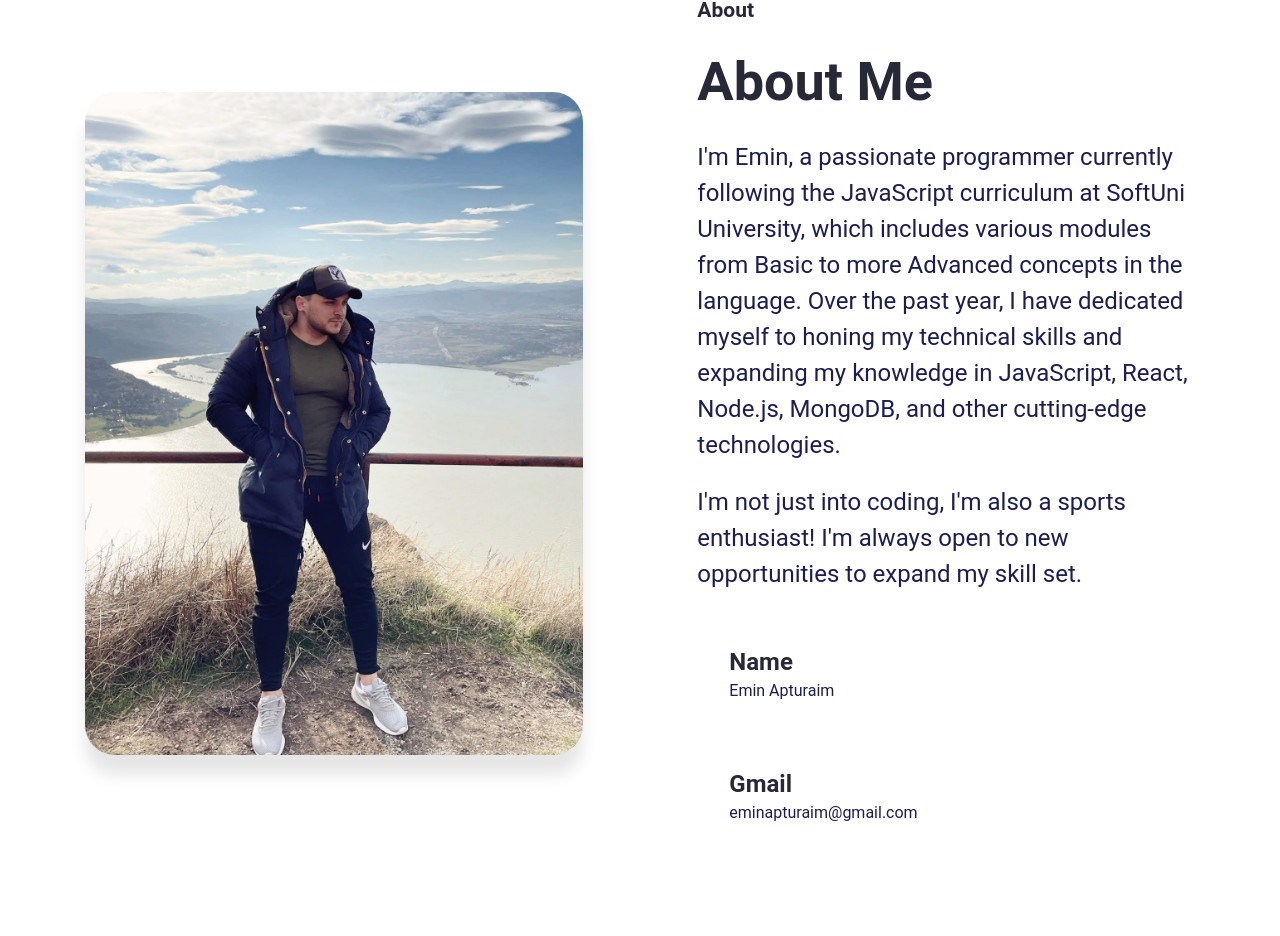
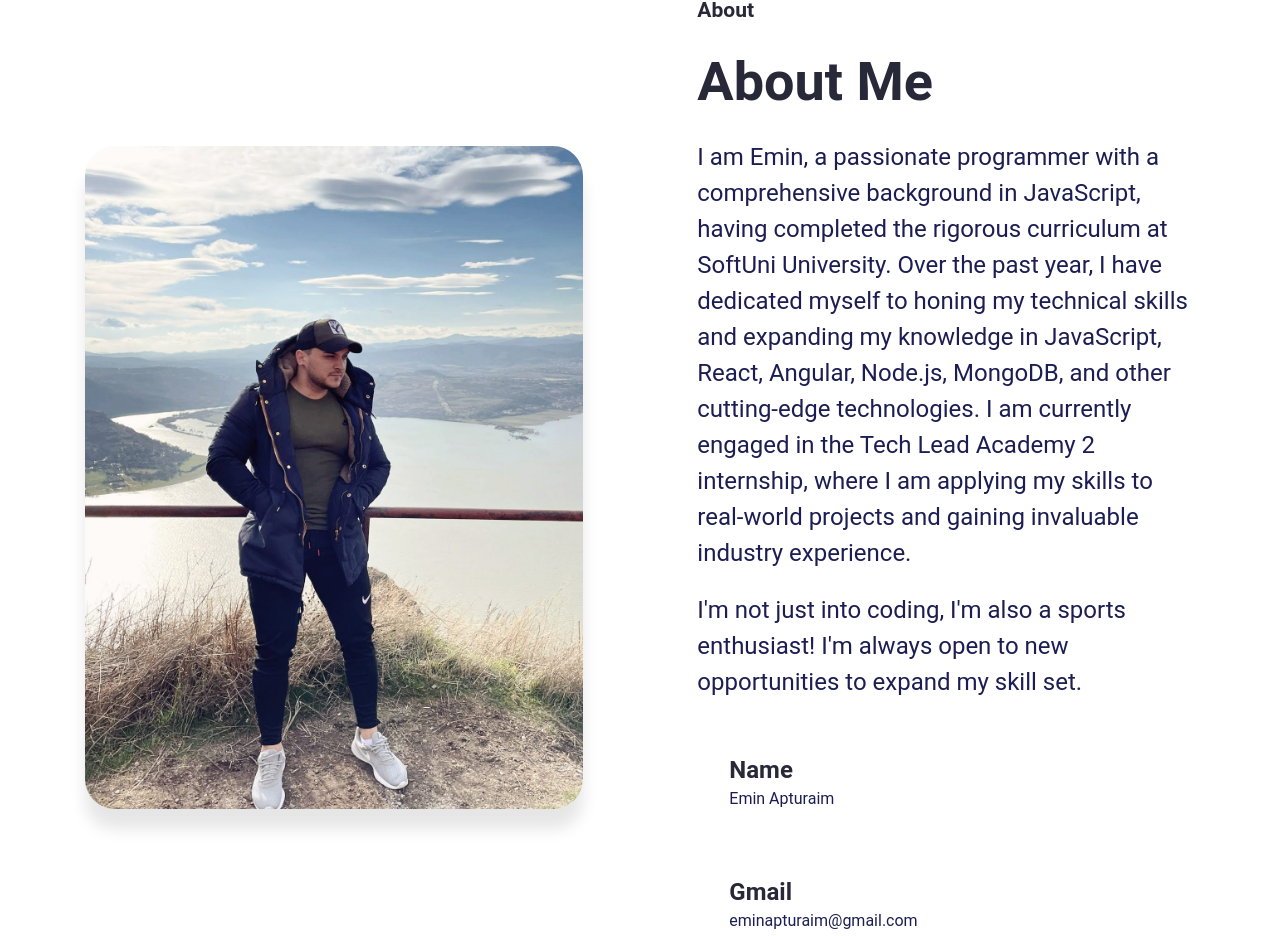
Before and after one commit to eminn-a/Personal-Portfolio, a React (Vite) app: page / in a window 1280 px wide. Shown: the part 837-1773 px from the top of the page. Built offline with nearby package versions, Linux system fonts and the light colour scheme.

Commit message:
About changed

```diff
--- a/src/Components/AboutMe/AboutMe.jsx
+++ b/src/Components/AboutMe/AboutMe.jsx
@@ -12,12 +12,14 @@ export default function AboutMe() {
           <p className="section--title">About</p>
           <h1 className="skills--section--heading">About Me</h1>
           <p className="hero--section--description">
-            I'm Emin, a passionate programmer currently following the JavaScript
-            curriculum at SoftUni University, which includes various modules
-            from Basic to more Advanced concepts in the language. Over the past
-            year, I have dedicated myself to honing my technical skills and
-            expanding my knowledge in JavaScript, React, Node.js, MongoDB, and
-            other cutting-edge technologies.
+            I am Emin, a passionate programmer with a comprehensive background
+            in JavaScript, having completed the rigorous curriculum at SoftUni
+            University. Over the past year, I have dedicated myself to honing my
+            technical skills and expanding my knowledge in JavaScript, React,
+            Angular, Node.js, MongoDB, and other cutting-edge technologies. I am
+            currently engaged in the Tech Lead Academy 2 internship, where I am
+            applying my skills to real-world projects and gaining invaluable
+            industry experience.
           </p>
           <p className="hero--section--description">
             I'm not just into coding, I'm also a sports enthusiast! I'm always
```
